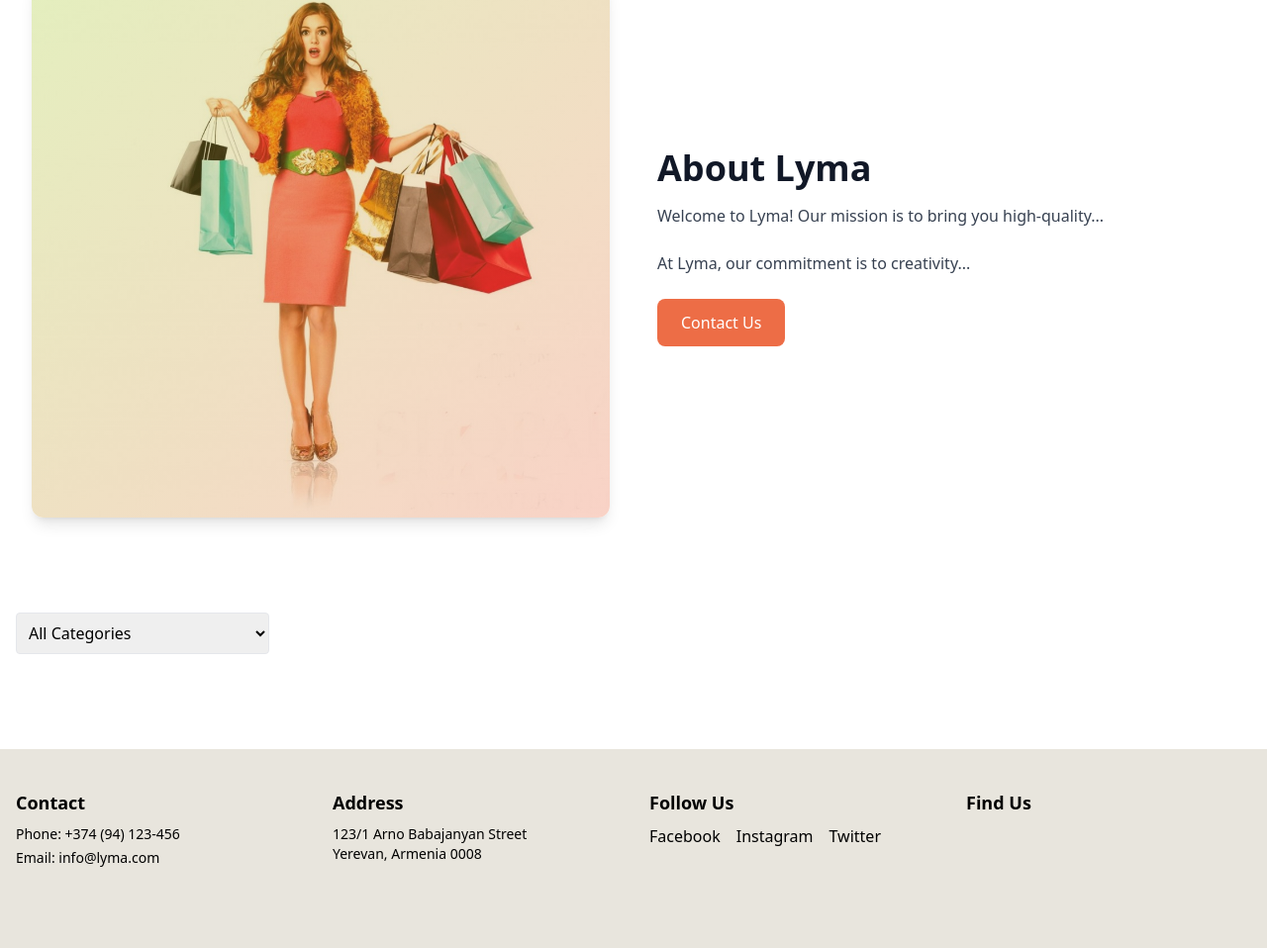
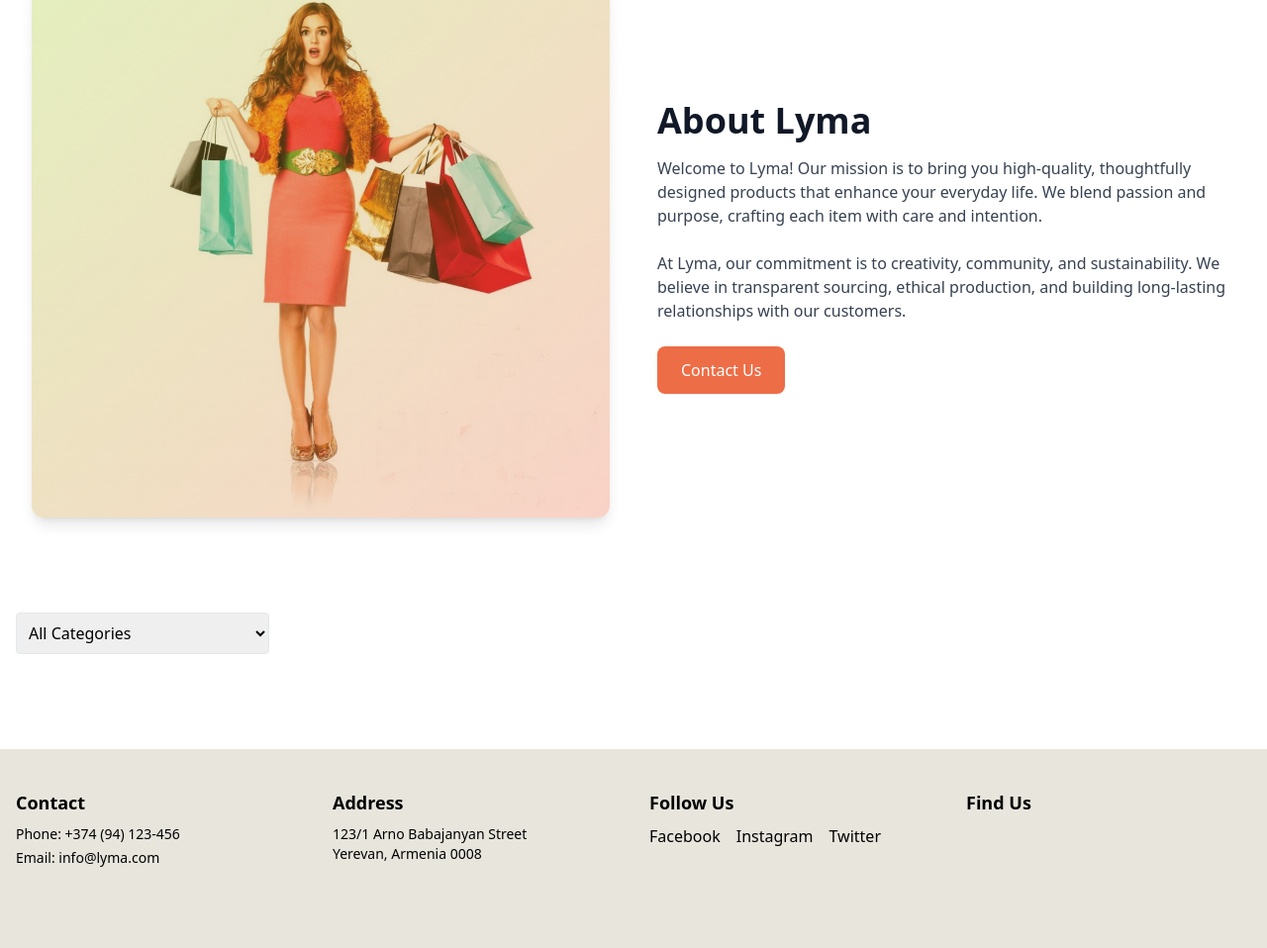
Before and after one commit to karart1981/lyma-website, a plain HTML site: page index.html in a window 1280 px wide. Shown: the part 982-1940 px from the top of the page at 99% size. Drawn offline with nearby package versions, Linux system fonts and the light colour scheme; no server answers; grey boxes are pictures that could not be loaded.

Commit message:
I changed the content of about section

```diff
--- a/index.html
+++ b/index.html
@@ -102,10 +102,10 @@
         <div class="w-full lg:w-1/2">
           <h2 class="text-4xl font-bold text-gray-900 mb-4">About Lyma</h2>
           <p class="text-gray-700 mb-6">
-            Welcome to Lyma! Our mission is to bring you high-quality...
+            Welcome to Lyma! Our mission is to bring you high-quality, thoughtfully designed products that enhance your everyday life. We blend passion and purpose, crafting each item with care and intention.
           </p>
           <p class="text-gray-700 mb-6">
-            At Lyma, our commitment is to creativity...
+            At Lyma, our commitment is to creativity, community, and sustainability. We believe in transparent sourcing, ethical production, and building long-lasting relationships with our customers.
           </p>
           <a href="#contact" class="inline-block bg-[#ed6d46] text-white px-6 py-3 rounded-lg hover:bg-[#c4543a] transition duration-300">
             Contact Us
```
